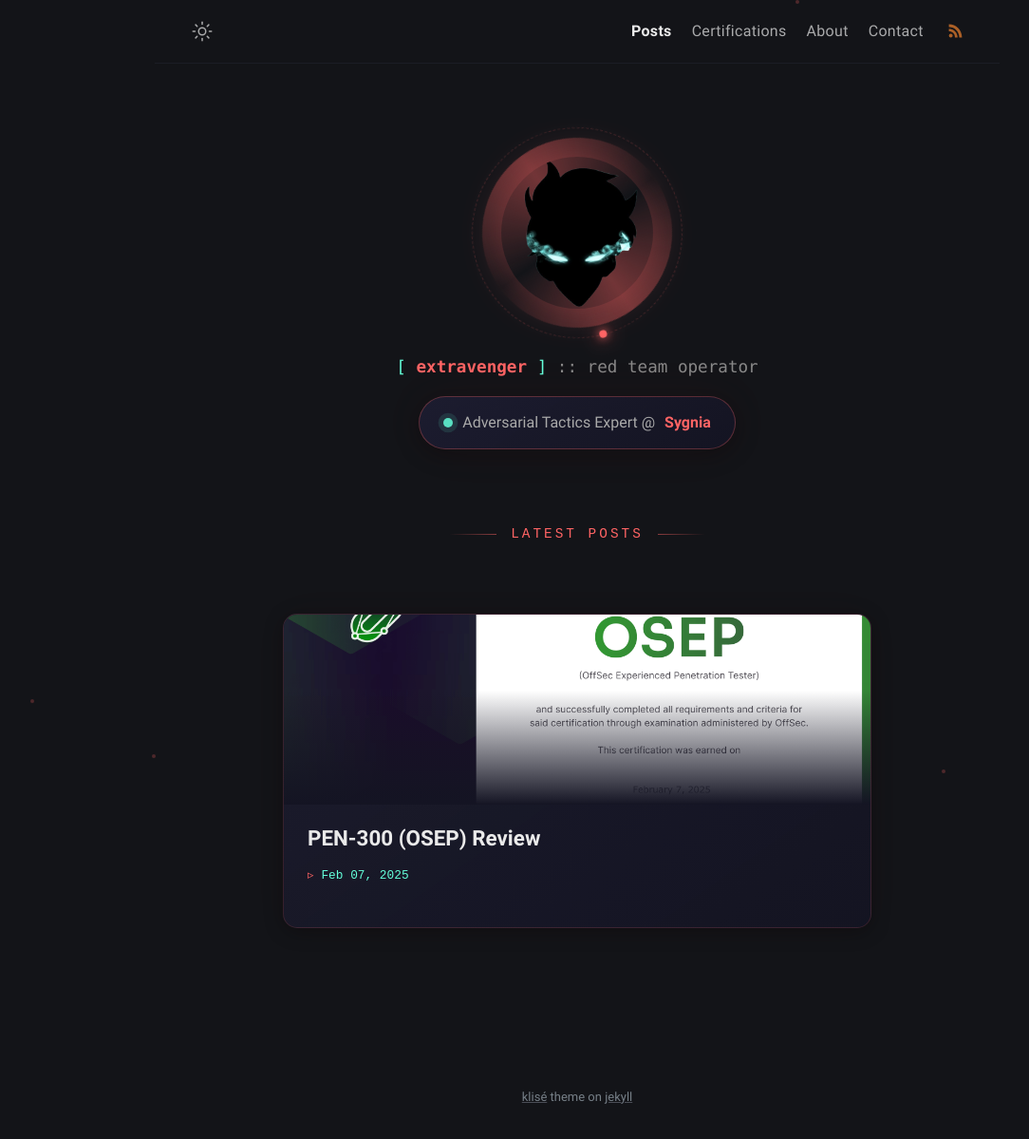
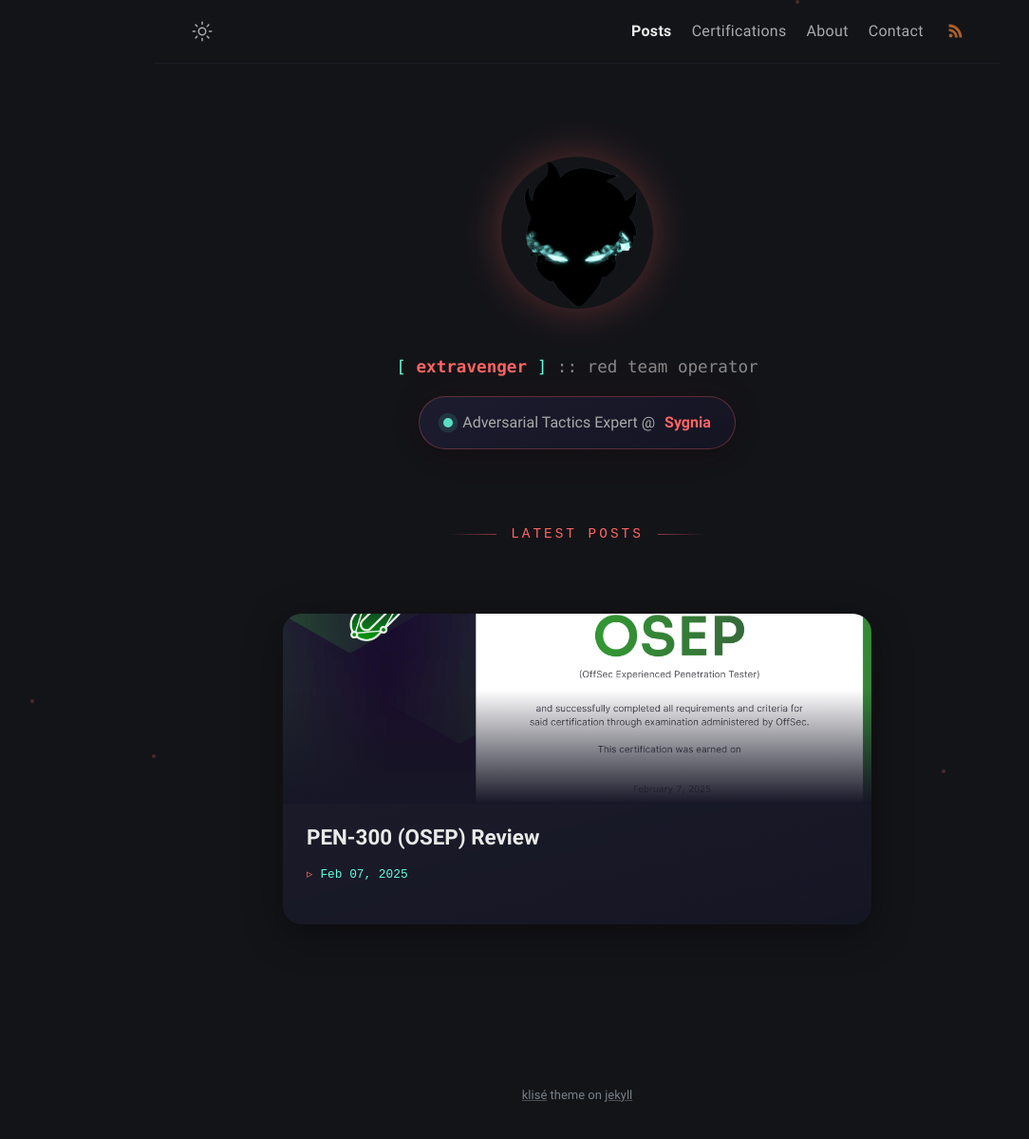
Before and after one commit to Extravenger/extravenger.github.io, a Jekyll site: the page built from index.md, in a window 1280 px wide. Shown: the whole page at 95% size, without its empty margins (32-1116 px from the left). Built offline with Jekyll 4.4.1, drawn with Linux system fonts in a browser that asks for light colours.

Commit message:
Update default.html

```diff
--- a/_layouts/default.html
+++ b/_layouts/default.html
@@ -67,75 +67,13 @@
       z-index: 1;
     }
 
-    /* Image wrapper with effects */
+    /* Image wrapper - simplified without radar */
     .hero-image-wrapper {
       position: relative;
       width: 180px;
       height: 180px;
       margin: 0 auto 25px;
       display: inline-block;
-    }
-
-    /* Glowing ring */
-    .glow-ring {
-      position: absolute;
-      top: 50%;
-      left: 50%;
-      transform: translate(-50%, -50%);
-      width: 200px;
-      height: 200px;
-      border-radius: 50%;
-      background: conic-gradient(
-        from 0deg,
-        transparent,
-        rgba(255, 100, 100, 0.4),
-        transparent,
-        rgba(255, 100, 100, 0.4),
-        transparent
-      );
-      animation: rotateGlow 4s linear infinite;
-      opacity: 0;
-      animation: rotateGlow 4s linear infinite, fadeInGlow 1s ease-out 0.3s forwards;
-    }
-
-    @keyframes rotateGlow {
-      from { transform: translate(-50%, -50%) rotate(0deg); }
-      to { transform: translate(-50%, -50%) rotate(360deg); }
-    }
-
-    @keyframes fadeInGlow {
-      to { opacity: 1; }
-    }
-
-    /* Orbiting ring */
-    .orbit-ring {
-      position: absolute;
-      top: 50%;
-      left: 50%;
-      transform: translate(-50%, -50%);
-      width: 220px;
-      height: 220px;
-      border: 1px dashed rgba(255, 100, 100, 0.2);
-      border-radius: 50%;
-      opacity: 0;
-      animation: orbitSpin 10s linear infinite, fadeInGlow 1s ease-out 0.5s forwards;
-    }
-
-    .orbit-dot {
-      position: absolute;
-      top: -4px;
-      left: 50%;
-      transform: translateX(-50%);
-      width: 8px;
-      height: 8px;
-      background: #ff6464;
-      border-radius: 50%;
-      box-shadow: 0 0 10px #ff6464, 0 0 20px #ff6464;
-    }
-
-    @keyframes orbitSpin {
-      from { transform: translate(-50%, -50%) rotate(0deg); }
-      to { transform: translate(-50%, -50%) rotate(360deg); }
     }
 
     .hero-image {
@@ -150,11 +88,12 @@
       z-index: 2;
       animation: popIn 0.8s cubic-bezier(0.68, -0.55, 0.265, 1.55) 0.2s forwards;
       box-shadow: 0 0 40px rgba(255, 100, 100, 0.3);
-      transition: transform 0.4s ease;
+      transition: transform 0.4s ease, box-shadow 0.4s ease;
     }
 
     .hero-image-wrapper:hover .hero-image {
       transform: translate(-50%, -50%) scale(1.08);
+      box-shadow: 0 0 60px rgba(255, 100, 100, 0.5);
     }
 
     @keyframes popIn {
@@ -290,26 +229,58 @@
       width: 100%;
     }
 
-    /* Card-style layout for each post */
+    /* Card-style layout for each post - borderless with subtle depth */
     .post-card {
-      background: linear-gradient(145deg,
-        rgba(30, 30, 50, 0.8) 0%,
-        rgba(20, 20, 35, 0.9) 100%
+      background: linear-gradient(165deg,
+        rgba(35, 35, 55, 0.7) 0%,
+        rgba(22, 22, 38, 0.85) 100%
       );
-      border-radius: 15px;
-      box-shadow: 0 4px 20px rgba(0, 0, 0, 0.3),
-                  0 0 40px rgba(255, 100, 100, 0.03);
+      border-radius: 20px;
+      box-shadow:
+        0 10px 40px rgba(0, 0, 0, 0.4),
+        0 0 80px rgba(255, 100, 100, 0.02),
+        inset 0 1px 0 rgba(255, 255, 255, 0.03);
       overflow: hidden;
       display: flex;
       flex-direction: column;
       text-align: left;
       cursor: pointer;
       height: 100%;
-      border: 1px solid rgba(255, 100, 100, 0.15);
       opacity: 0;
       transform: translateY(30px);
       animation: cardFadeIn 0.6s ease-out forwards;
       transition: all 0.4s cubic-bezier(0.4, 0, 0.2, 1);
+      position: relative;
+    }
+
+    .post-card::before {
+      content: '';
+      position: absolute;
+      top: 0;
+      left: 0;
+      right: 0;
+      bottom: 0;
+      border-radius: 20px;
+      padding: 1px;
+      background: linear-gradient(
+        160deg,
+        rgba(255, 100, 100, 0.1) 0%,
+        transparent 40%,
+        transparent 60%,
+        rgba(100, 255, 218, 0.05) 100%
+      );
+      -webkit-mask:
+        linear-gradient(#fff 0 0) content-box,
+        linear-gradient(#fff 0 0);
+      -webkit-mask-composite: xor;
+      mask-composite: exclude;
+      pointer-events: none;
+      opacity: 0;
+      transition: opacity 0.4s ease;
+    }
+
+    .post-card:hover::before {
+      opacity: 1;
     }
 
     .post-card:nth-child(1) { animation-delay: 1.4s; }
@@ -326,12 +297,11 @@
       }
     }
 
-    /* Hover effect for cards */
     .post-card:hover {
-      transform: translateY(-8px) scale(1.02);
-      border-color: rgba(255, 100, 100, 0.4);
-      box-shadow: 0 15px 40px rgba(0, 0, 0, 0.4),
-                  0 0 60px rgba(255, 100, 100, 0.08);
+      transform: translateY(-8px);
+      box-shadow:
+        0 20px 60px rgba(0, 0, 0, 0.5),
+        0 0 100px rgba(255, 100, 100, 0.06);
     }
 
     /* Image section */
@@ -362,7 +332,7 @@
       left: 0;
       right: 0;
       height: 60%;
-      background: linear-gradient(to top, rgba(20, 20, 35, 1), transparent);
+      background: linear-gradient(to top, rgba(22, 22, 38, 1), transparent);
       pointer-events: none;
     }
 
@@ -413,25 +383,25 @@
       font-family: 'JetBrains Mono', monospace;
       font-size: 0.7rem;
       padding: 5px 12px;
-      background: rgba(255, 100, 100, 0.1);
-      border: 1px solid rgba(255, 100, 100, 0.2);
+      background: rgba(255, 100, 100, 0.08);
       border-radius: 20px;
-      color: #ff6464;
+      color: rgba(255, 100, 100, 0.8);
       text-decoration: none;
       transition: all 0.3s ease;
     }
 
     .post-card .tag:hover {
       background: rgba(255, 100, 100, 0.2);
+      color: #ff6464;
       transform: translateY(-2px);
-      box-shadow: 0 4px 15px rgba(255, 100, 100, 0.2);
+      box-shadow: 0 4px 15px rgba(255, 100, 100, 0.15);
     }
 
     /* No image fallback */
     .post-card.no-image {
-      background: linear-gradient(145deg,
-        rgba(40, 30, 50, 0.9) 0%,
-        rgba(25, 20, 40, 0.95) 100%
+      background: linear-gradient(165deg,
+        rgba(45, 35, 55, 0.75) 0%,
+        rgba(28, 22, 42, 0.9) 100%
       );
     }
 
@@ -439,14 +409,15 @@
       padding-top: 30px;
     }
 
-    .post-card.no-image::before {
+    .post-card.no-image::after {
       content: '';
       position: absolute;
       top: 0;
       left: 0;
       right: 0;
-      height: 4px;
+      height: 3px;
       background: linear-gradient(to right, #ff6464, #c792ea, #64ffda);
+      opacity: 0.8;
     }
 
     /* Empty state */
@@ -467,16 +438,6 @@
       .hero-image {
         width: 130px;
         height: 130px;
-      }
-
-      .glow-ring {
-        width: 165px;
-        height: 165px;
-      }
-
-      .orbit-ring {
-        width: 185px;
-        height: 185px;
       }
 
       .hero-title {
@@ -507,16 +468,6 @@
       .hero-image {
         width: 100px;
         height: 100px;
-      }
-
-      .glow-ring {
-        width: 130px;
-        height: 130px;
-      }
-
-      .orbit-ring {
-        width: 150px;
-        height: 150px;
       }
 
       .hero-title {
@@ -583,10 +534,6 @@
       <!-- Hero Section -->
       <div class="hero-section">
         <div class="hero-image-wrapper">
-          <div class="glow-ring"></div>
-          <div class="orbit-ring">
-            <div class="orbit-dot"></div>
-          </div>
           <img class="hero-image" src="https://extravenger.github.io/assets/img/ninja.png" alt="Profile Image">
         </div>
 
```
